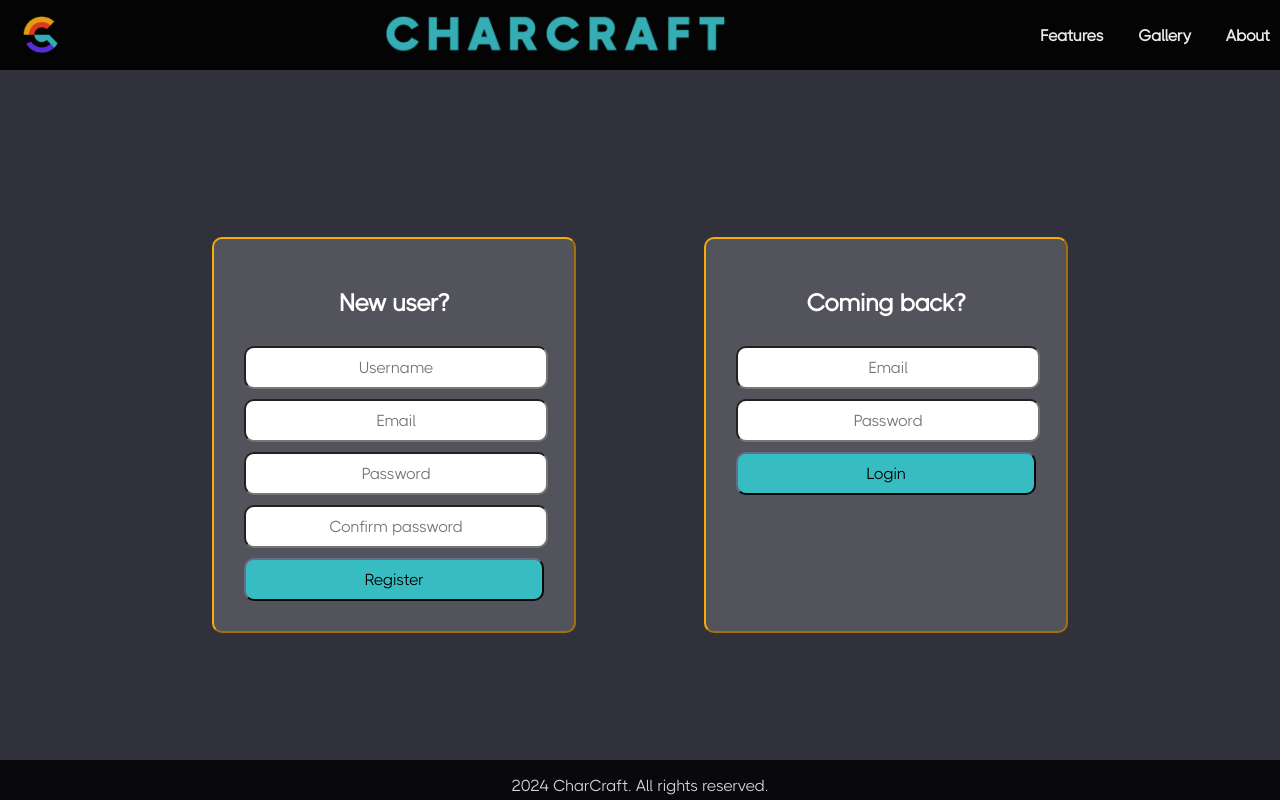
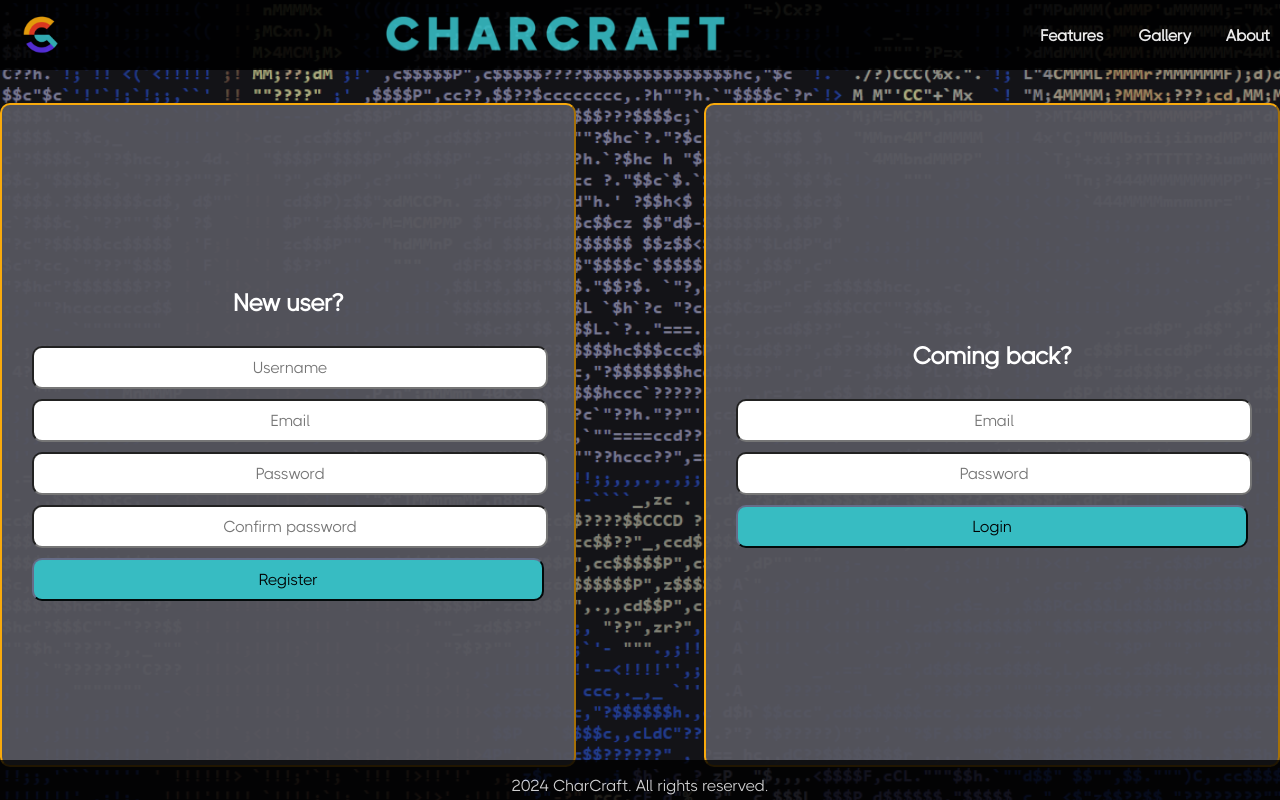
Before and after one commit to Vaskonti/CharCraft, a PHP site: page /registration-and-logging-in.html in a window 1280 px wide. Run offline with PHP 8.4, Linux system fonts and the light colour scheme.

Commit message:
Fixed style issues.

```diff
--- a/public/css/forms.css
+++ b/public/css/forms.css
@@ -5,6 +5,21 @@ body{
     min-height: 100vh;
     margin: 0;
 }
+
+main::before {
+    content: '';
+    position: absolute;
+    top: 0;
+    left: 0;
+    width: 100%;
+    height: 100%;
+    background-image: url('../assets/images/1.png');
+    background-size: cover;
+    background-position: center;
+    opacity: 0.6;
+    z-index: -1;
+}
+
 main
 {
     margin-top: var(--header-height);
@@ -23,13 +38,13 @@ form
     display: flex;
     flex-direction: column;
     gap: 10px;
-    width: 300px;
+    height: 600px;
+    width: 600px;
     border: 2px outset var(--orange);
     border-radius: 10px;
     padding: 30px;
     background-color: var(--light-gray);
-
-
+    justify-content: center;
 }
 
 form input[type="submit"]
--- a/public/css/hero.css
+++ b/public/css/hero.css
@@ -55,7 +55,6 @@ body{
     font-weight: bold;
     background-color: var(--blue);
     border: 2px outset var(--gray);
-    border: none;
     border-radius: 5px;
     cursor: pointer;
     width: 20%;
@@ -63,7 +62,7 @@ body{
     padding: 1%;
 }
 
-button:hover {
+#hero button:hover {
     background-color: var(--orange);
     border: 2px inset var(--gray);
 }
--- a/public/drawpage.html
+++ b/public/drawpage.html
@@ -8,7 +8,7 @@
     <link rel="stylesheet" href="css/header-and-footer.css">
 
     <script type="module" src="drawpage.js"></script>
-    <title>Draw page</title>
+    <title>CharCraft Drawing page</title>
 </head>
 
 
--- a/public/registration-and-logging-in.html
+++ b/public/registration-and-logging-in.html
@@ -3,7 +3,7 @@
 <head>
     <meta charset="UTF-8">
     <meta name="viewport" content="width=device-width, initial-scale=1.0">
-    <title>Registration and logging in</title>
+    <title>CharCraft Registration and logging in</title>
     <link rel="stylesheet" href="css/header-and-footer.css">
     <link rel="stylesheet" href="css/forms.css">
 </head>
```
Also changed, not shown: public/feed.html (added, +11 -0 lines).
